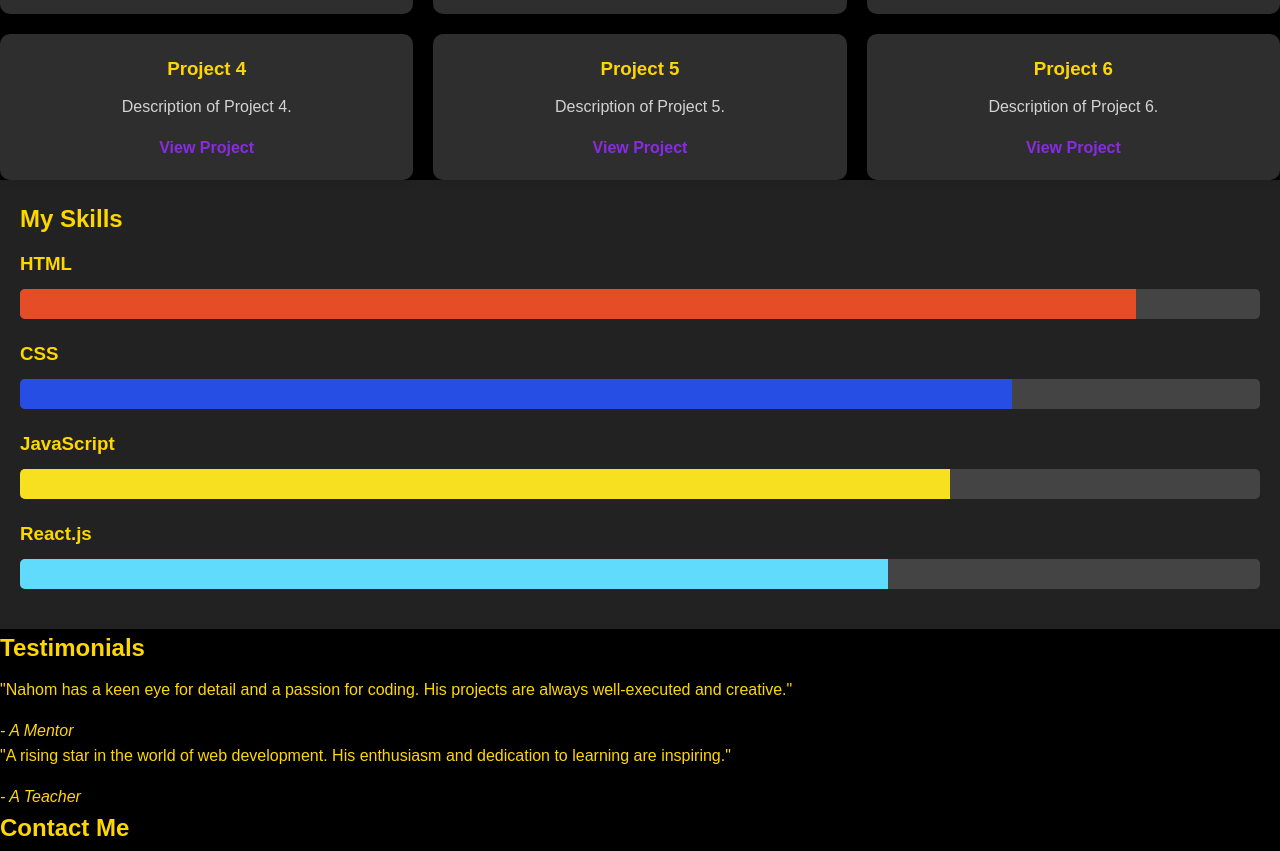
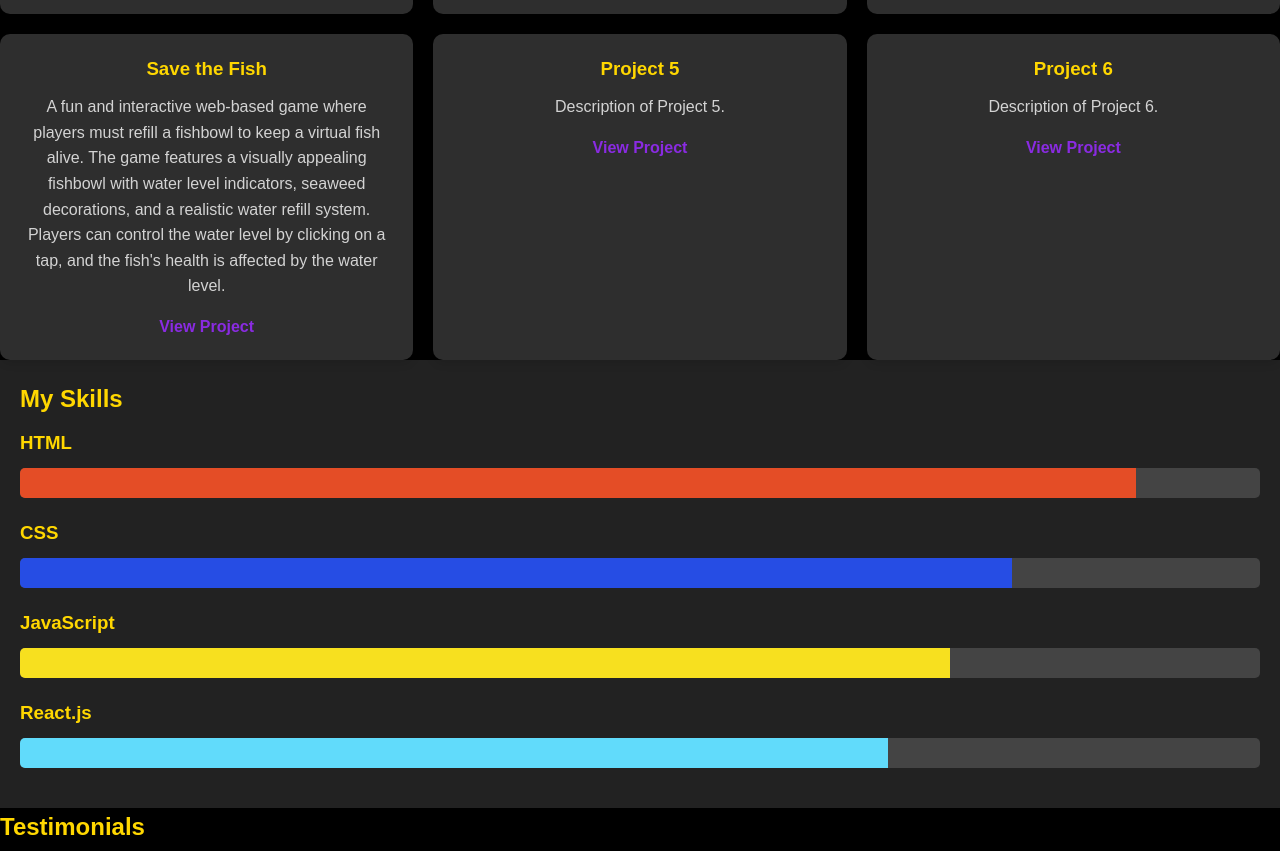
Before and after one commit to NahomHabtamuNSC/NahomWebsite, a plain HTML site: page index.html in a window 1280 px wide. Shown: the part 1208-2059 px from the top of the page. Drawn offline with Linux system fonts and the light colour scheme.

Commit message:
Add Project Save the Fish

```diff
--- a/index.html
+++ b/index.html
@@ -71,9 +71,9 @@
                     <a href="./assets/Project/Drum Kit Completed/index.html" class="project-link">View Project</a>
                 </div>
                 <div class="grid-item">
-                    <h3>Project 4</h3>
-                    <p>Description of Project 4.</p>
-                    <a href="project4.html" class="project-link">View Project</a>
+                    <h3>Save the Fish</h3>
+                    <p>A fun and interactive web-based game where players must refill a fishbowl to keep a virtual fish alive. The game features a visually appealing fishbowl with water level indicators, seaweed decorations, and a realistic water refill system. Players can control the water level by clicking on a tap, and the fish's health is affected by the water level.</p>
+                    <a href="./assets/Project/Fishbowl - Save the fish/index.html" class="project-link">View Project</a>
                 </div>
                 <div class="grid-item">
                     <h3>Project 5</h3>
```
